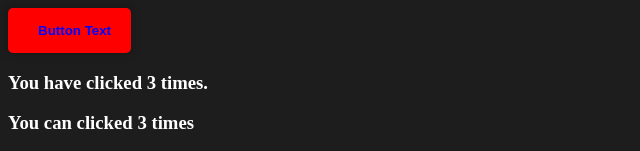
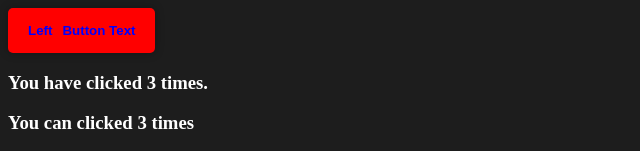
Before and after one commit to RdotSilva/TypeScript-Svelte-Playground, a Svelte app: page / in a window 1280 px wide. Shown: the top 151 px of the page, without its empty margins (0-640 px from the left). Built offline with nearby package versions, Linux system fonts and the light colour scheme.

Commit message:
Add span for left content

```diff
--- a/src/App.svelte
+++ b/src/App.svelte
@@ -9,7 +9,10 @@
   };
 </script>
 
-<Button size="small" shadow bgColor="red" textColor="blue">Button Text</Button>
+<Button size="small" shadow bgColor="red" textColor="blue">
+  <span slot="leftContent">Left</span>
+  Button Text</Button
+>
 
 <Counter {...counterProps} />
 
```
